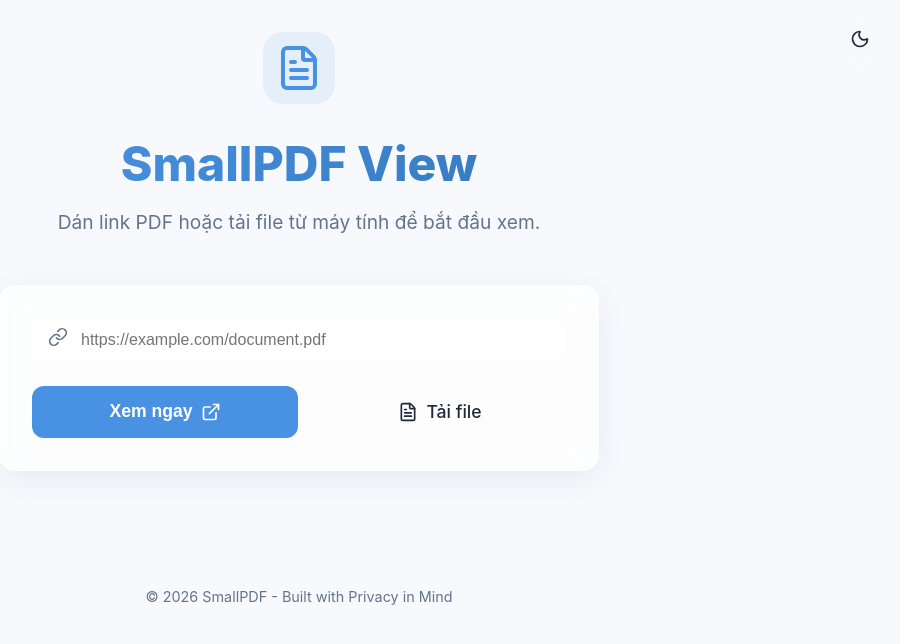
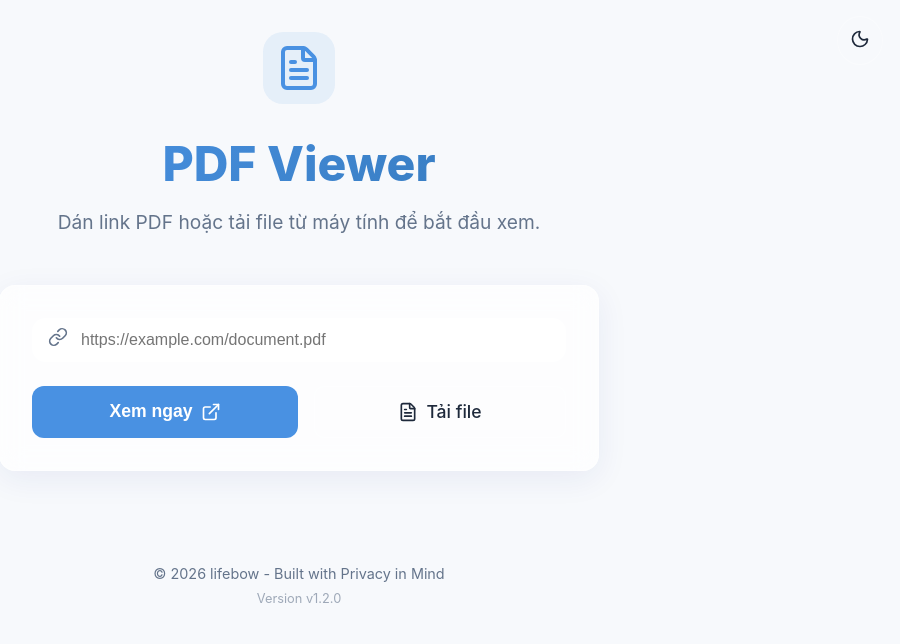
Before and after one commit to lifebow/pdf-viewer, a React (Vite) app: page / in a window 1280 px wide. Shown: the top 644 px of the page, without its empty margins (341-1241 px from the left). Built offline with nearby package versions, Linux system fonts and the light colour scheme.

Commit message:
auto fit width 1.5

```diff
--- a/package.json
+++ b/package.json
@@ -1,7 +1,7 @@
 {
   "name": "pdf-viewer",
   "private": true,
-  "version": "0.0.0",
+  "version": "1.2.0",
   "type": "module",
   "scripts": {
     "dev": "vite",
--- a/src/App.tsx
+++ b/src/App.tsx
@@ -1,6 +1,7 @@
 import React, { useState, useEffect } from 'react';
 import { FileText, Link as LinkIcon, ExternalLink, Moon, Sun } from 'lucide-react';
 import PdfViewer from './components/PdfViewer';
+import { version } from '../package.json';
 
 function App() {
   const [url, setUrl] = useState('');
@@ -68,7 +69,7 @@
           <FileText size={48} color="#4991e2" />
         </div>
         <h1 style={{ fontSize: '3rem', fontWeight: 800, marginBottom: '0.5rem', background: 'linear-gradient(135deg, #4991e2 0%, #357abd 100%)', WebkitBackgroundClip: 'text', WebkitTextFillColor: 'transparent' }}>
-          SmallPDF View
+          PDF Viewer
         </h1>
         <p style={{ color: 'var(--text-muted)', fontSize: '1.2rem', maxWidth: '600px' }}>
           Dán link PDF hoặc tải file từ máy tính để bắt đầu xem.
@@ -107,8 +108,9 @@
         </div>
       </form>
 
-      <footer style={{ marginTop: 'auto', paddingTop: '4rem', color: 'var(--text-muted)', fontSize: '0.9rem' }}>
-        © 2026 SmallPDF - Built with Privacy in Mind
+      <footer style={{ marginTop: 'auto', paddingTop: '4rem', color: 'var(--text-muted)', fontSize: '0.9rem', display: 'flex', flexDirection: 'column', gap: '4px' }}>
+        <div>© 2026 lifebow - Built with Privacy in Mind</div>
+        <div style={{ opacity: 0.6, fontSize: '0.8rem' }}>Version v{version}</div>
       </footer>
     </div>
   );
```
Also changed, not shown: 2 other files (tests, documents, lock files or other folders).
